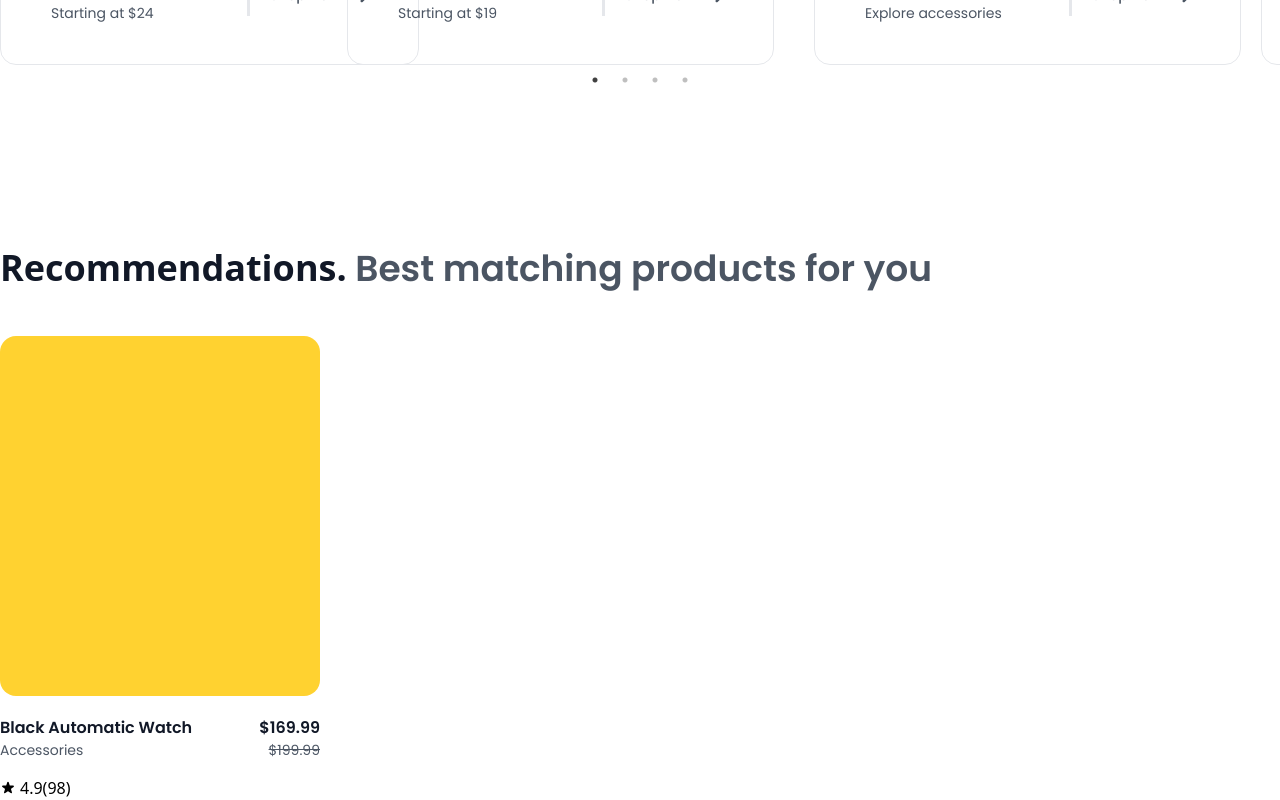
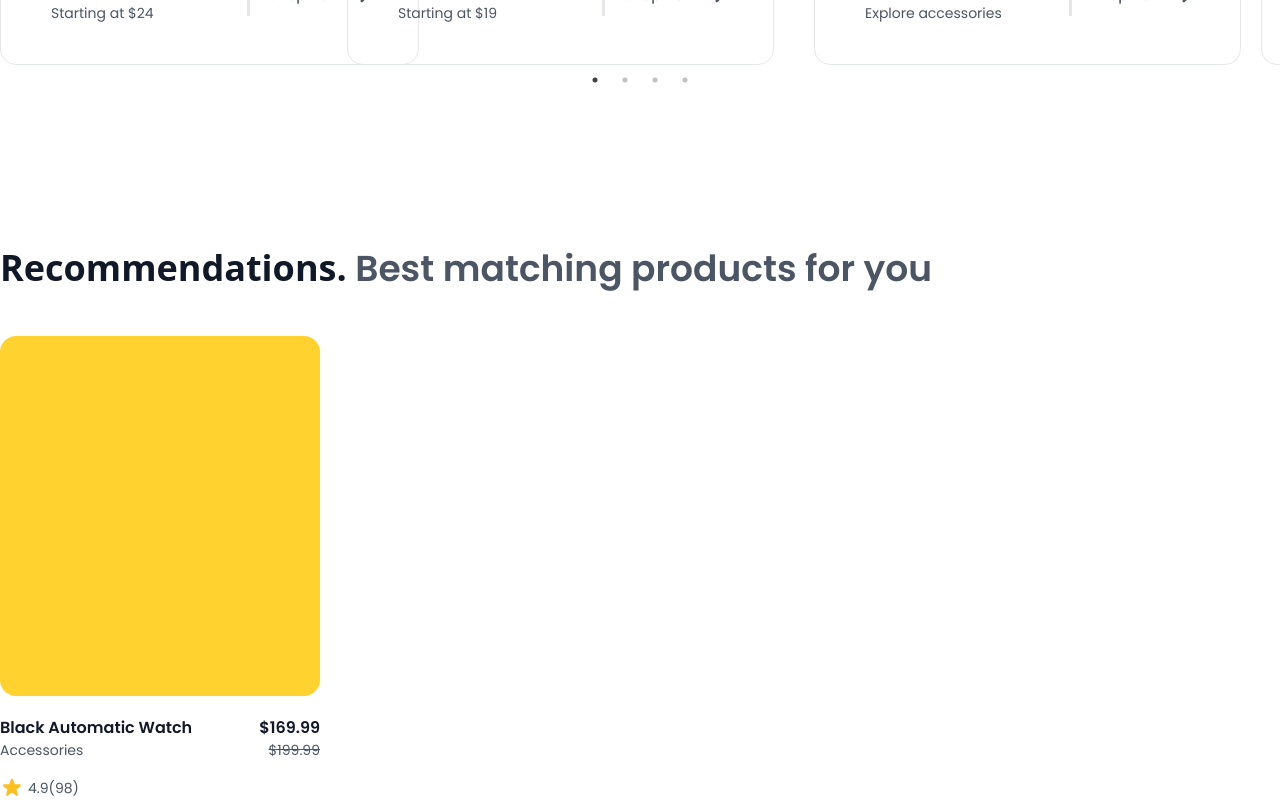
Before and after one commit to Rakib-Hassan-web/nexton-figma-, a React (Vite) app: page / in a window 1280 px wide. Shown: the part 1136-1936 px from the top of the page. Built offline with nearby package versions, Linux system fonts and the light colour scheme.

Commit message:
icon cart st

```diff
--- a/src/components/comon/Singleres.jsx
+++ b/src/components/comon/Singleres.jsx
@@ -33,8 +33,8 @@ const Singleres = () => {
 </div>
 
 <div className="rating flex gap-1 items-center mt-[15px]">
-    <HiStar />
-    <p>4.9(98)</p>
+    <HiStar className='text-[#FBBF24] text-2xl' />
+    <p className='text-[14px] font-normal font-praymary text-praymary'>4.9(98)</p>
 
 </div>
 
```
